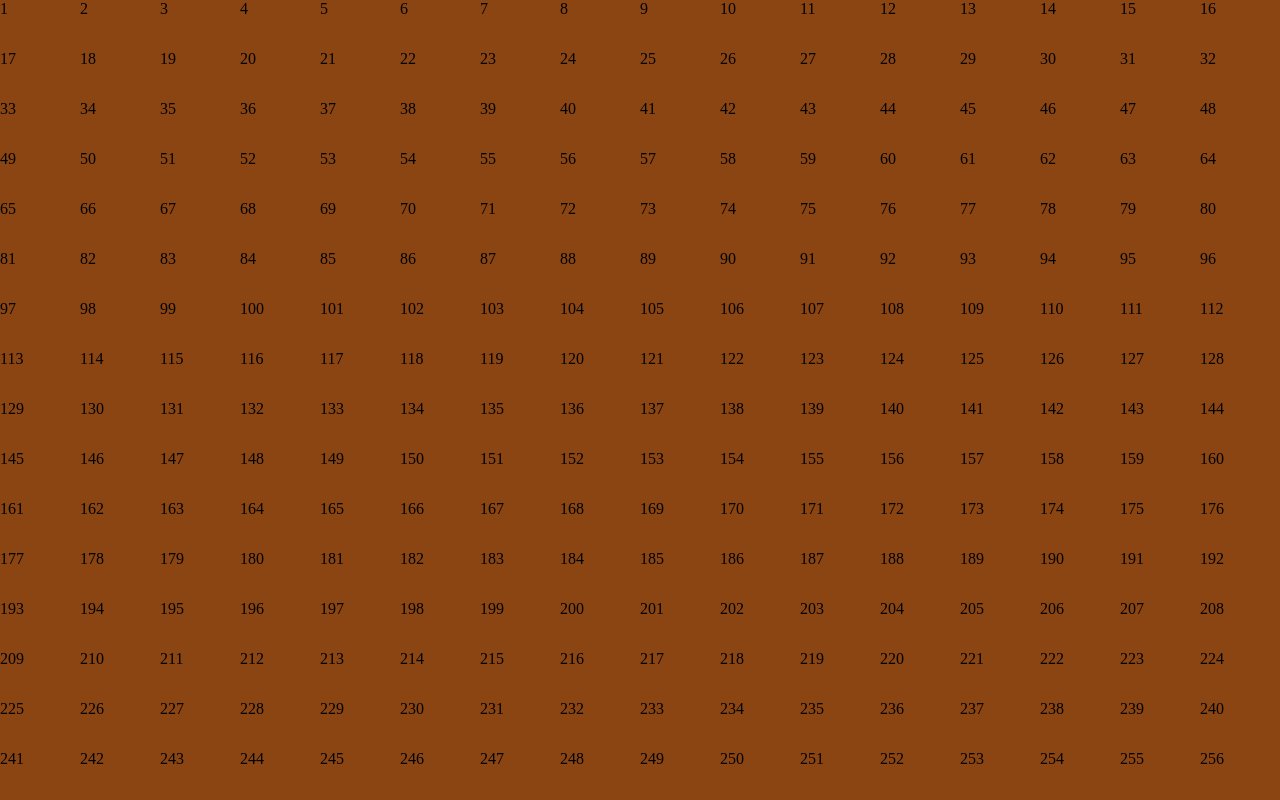
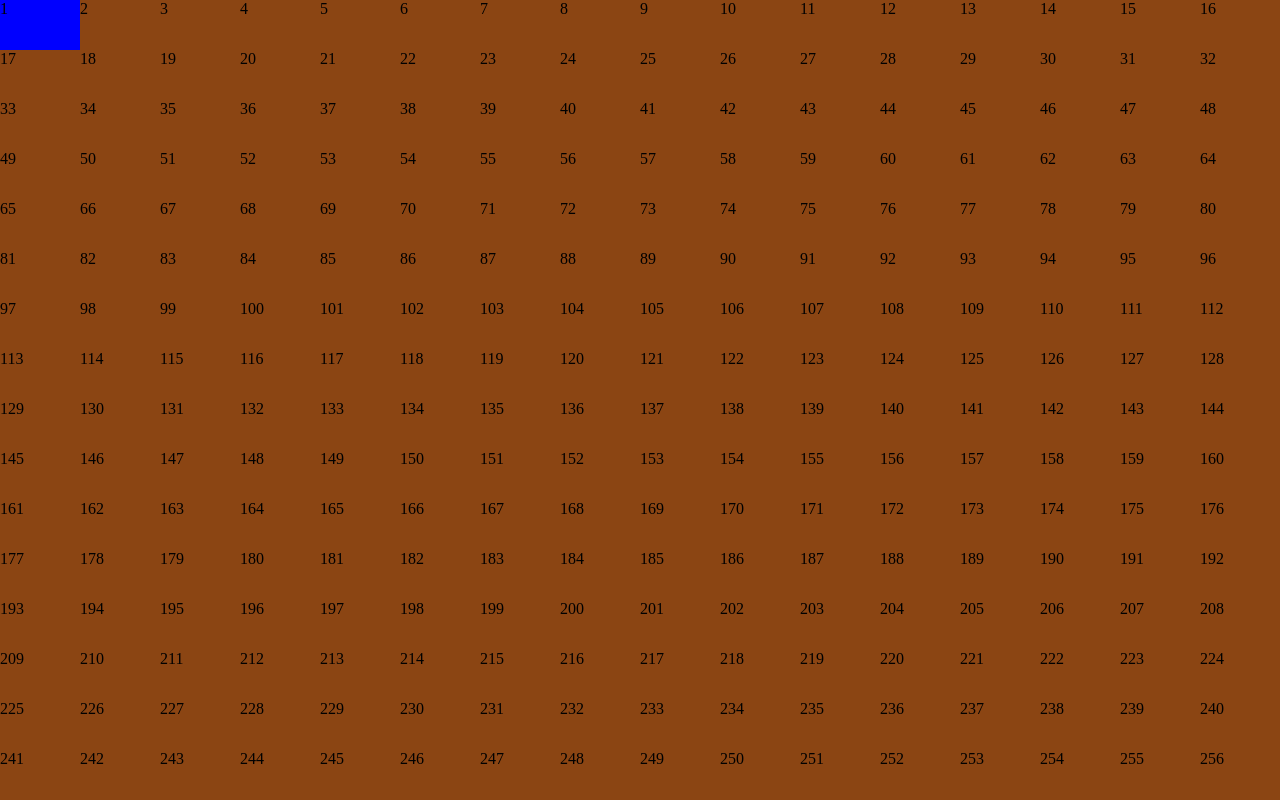
Before and after one commit to jmanacid1/odin-project-etch-a-sketch, a plain HTML site: page index.html in a window 1280 px wide. Drawn offline with Linux system fonts and the light colour scheme.

Commit message:
Add event listener on mouseover

```diff
--- a/index.html
+++ b/index.html
@@ -9,6 +9,6 @@
 </head>
 <body>
     <script src="script.js" defer></script>
-    <div id="container"></div>
+    <div class = 'container' id="container"></div>
 </body>
 </html>
--- a/script.js
+++ b/script.js
@@ -13,10 +13,16 @@ function createGrid(numDivs){
         div.style.width = `${divSize}%`
         div.style.height = `auto`
         div.innerHTML = `${i+1}`
+        div.id = i+1;
+        div.classList.add('pixel')
         container.appendChild(div)
 
         }
     }
-
-
 createGrid(16)
+document.querySelectorAll('.pixel').forEach(item =>{
+    item.addEventListener('mouseover',function(e){
+        console.log(e.target);
+        e.target.style.backgroundColor = 'blue';
+    })
+});
--- a/styles.css
+++ b/styles.css
@@ -3,13 +3,16 @@
     flex-wrap: wrap;
     height: 100vh;
 }
-div{
+.pixel{
     border-style: dotted;
     margin: 0%;
     padding: 0%;
     border: 0px;
     background-color: saddlebrown;
 }
+div:hover{
+    background-color: aqua;
+}
 body{
     margin: 0px;
 }
```
